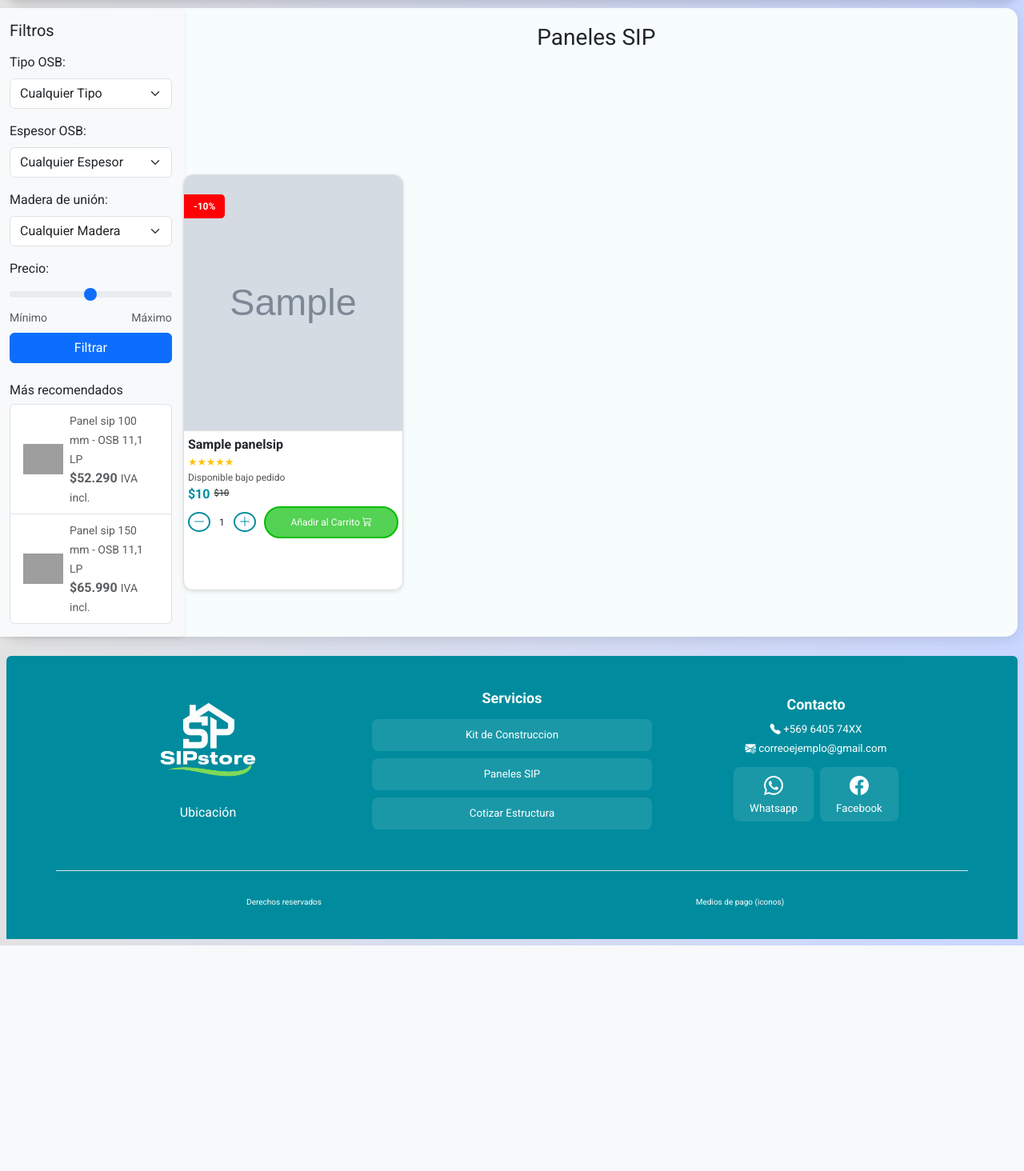
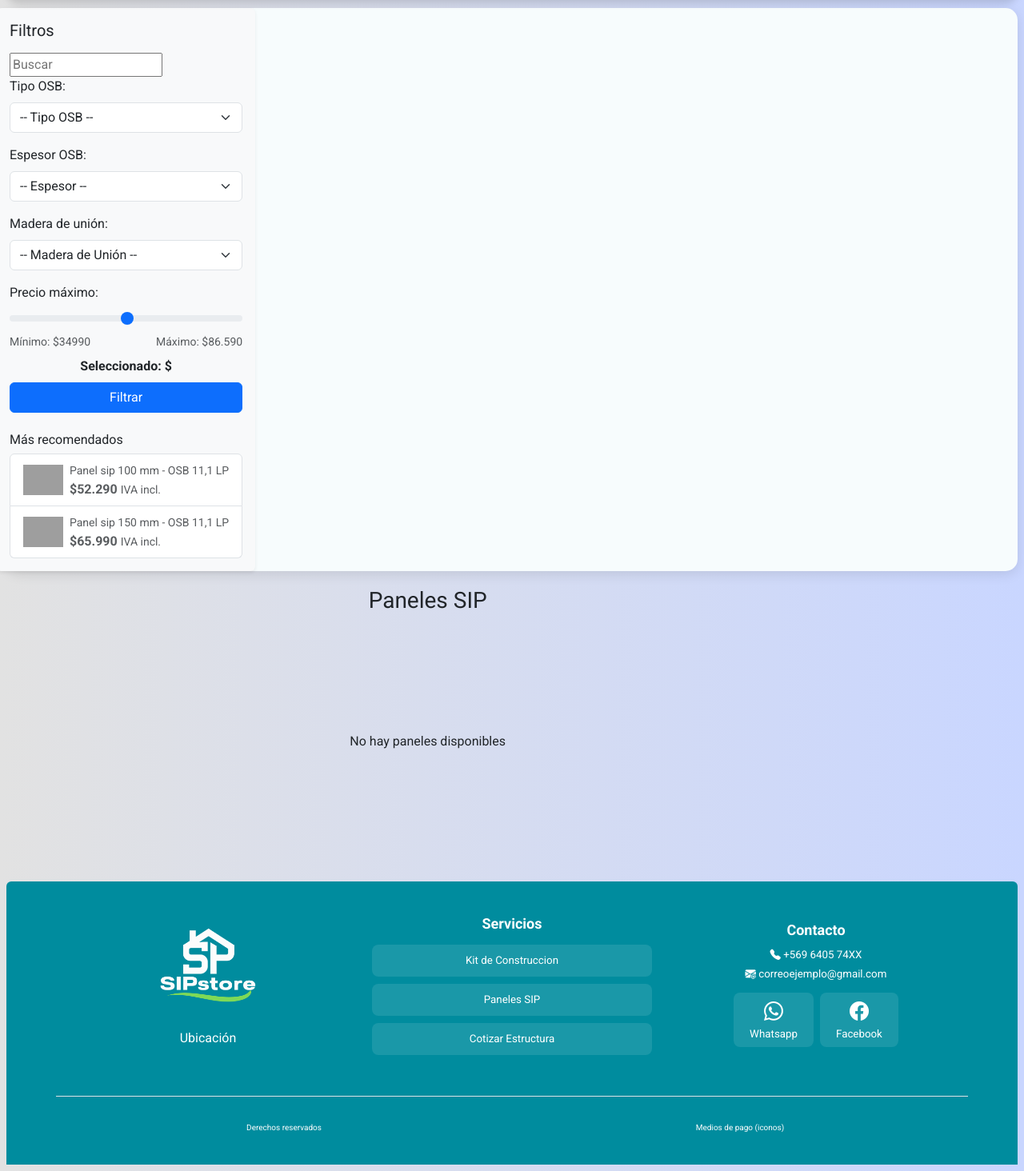
Before and after one commit to paocespedes-bit/Capstone-, a Django app: page /paneles/ in a window 1280 px wide. Shown: the part 89-1553 px from the top of the page at 80% size. Before the commit the page ends 1271 px from the top, so only its background shows below. Run offline with Django 5.2, Linux system fonts and the light colour scheme; tables that the repository leaves empty hold one stand-in row (values such as "Sample post"); grey boxes marked "Sample" are stand-in pictures; data that the repository does not hold is empty; some libraries are stand-ins or nearby versions; grey boxes are pictures that could not be loaded.

Commit message:
adiccion de filtros funcionales a paneles.html con funciones en views.py

```diff
--- a/Fase_2/Evidencias_Proyecto/SIPstore/store/templates/paneles.html
+++ b/Fase_2/Evidencias_Proyecto/SIPstore/store/templates/paneles.html
@@ -2,6 +2,7 @@
 <link rel="stylesheet" href="{% static 'store/style/paneles.css' %}" />
 {% endblock %} {% block title %}Paneles SIP{% endblock %} {% block content %}
 
+<form method="get"
   <div class="row">
   <!-- Sidebar fijo en escritorio -->
   <aside
@@ -9,40 +10,72 @@
   >
     <h5 class="mb-3">Filtros</h5>
 
+    <input type="text" name="search" class="" placeholder="Buscar" value="{{ search }}">
     <!-- Tipo OSB -->
     <div class="mb-3">
       <label class="form-label">Tipo OSB:</label>
-      <select class="form-select">
-        <option>Cualquier Tipo</option>
-        <option>OSB 11</option>
-        <option>OSB 15</option>
+      <select class="form-select" name="tipo_obs">
+        <option value="">-- Tipo OSB --</option>
+        {% for tipo in tipos_obs %}
+          <option value="{{ tipo }}" {% if tipo == tipo_obs_filtro %}selected{% endif %}>
+              {{ tipo }}
+          </option>
+      {% endfor %}
       </select>
     </div>
 
     <!-- Espesor OSB -->
     <div class="mb-3">
       <label class="form-label">Espesor OSB:</label>
-      <select class="form-select">
-        <option>Cualquier Espesor</option>
+      <select class="form-select" name="Espesor_OSB">
+        <option value="">-- Espesor --</option>
+        {% for e in espesores %}
+          <option value="{{ e }}" {% if e|stringformat:"s" == Espesor_OSB_filtro %}selected{% endif %}>
+              {{ e }} cm
+          </option>
+        {% endfor %}
       </select>
     </div>
 
     <!-- Madera -->
     <div class="mb-3">
       <label class="form-label">Madera de unión:</label>
-      <select class="form-select">
-        <option>Cualquier Madera</option>
+      <select class="form-select" name="madera_union">
+        <option value="">-- Madera de Unión --</option>
+        {% for m in maderas %}
+          <option value="{{ m }}" {% if m == madera_union_filtro %}selected{% endif %}>
+              {{ m }}
+          </option>
+        {% endfor %}
       </select>
     </div>
 
     <!-- Precio -->
     <div class="mb-3">
-      <label class="form-label">Precio:</label>
-      <input type="range" min="34990" max="86590" class="form-range" />
+      <label class="form-label">Precio máximo:</label>
+
+      <input
+          type="range"
+          class="form-range"
+          name="precio_max"
+          id="precioSlider"
+          min="{{ precio_min }}"
+          max="86590"
+          value="{{ precio_max }}"
+          step="1000"
+          oninput="precioOutput.value = this.value"
+      />
+
       <div class="d-flex justify-content-between small text-muted">
-        <span>Mínimo</span><span>Máximo</span>
+          <span>Mínimo: ${{ precio_min }}</span>
+          <span>Máximo: $86.590</span>
       </div>
-      <button class="btn btn-primary w-100 mt-2">Filtrar</button>
+
+      <div class="text-center mt-2">
+          <strong>Seleccionado: $<output id="precioOutput">{{ precio_max }}</output></strong>
+      </div>
+
+      <button type="submit" class="btn btn-primary w-100 mt-2">Filtrar</button>
     </div>
 
     <!-- Recomendados -->
@@ -73,6 +106,7 @@
     </div>
   </aside>
   </div>
+</form>
 
 <!-- Contenido principal -->
 <section class="col-12 col-md-9 col-lg-10">
@@ -92,9 +126,11 @@
 </section>
 
 <!-- Offcanvas: Filtros en móvil -->
+<form method="get"
   <div class="offcanvas offcanvas-start" tabindex="-1" id="filtrosOffcanvas">
     <div class="offcanvas-header">
       <h5 class="offcanvas-title">Filtros</h5>
+      <input type="text" name="search" class="" placeholder="Buscar" value="{{ search }}">
       <button
         type="button"
         class="btn-close"
@@ -105,34 +141,68 @@
       <!-- Contenido de filtros (mismo que el aside) -->
       <div class="mb-3">
       <label class="form-label">Tipo OSB:</label>
-      <select class="form-select">
-        <option>Cualquier Tipo</option>
-        <option>OSB 11</option>
-        <option>OSB 15</option>
+      <select class="form-select" name="tipo_obs">
+        <option value="">-- Tipo OSB --</option>
+        {% for tipo in tipos_obs %}
+          <option value="{{ tipo }}" {% if tipo == tipo_obs_filtro %}selected{% endif %}>
+              {{ tipo }}
+          </option>
+      {% endfor %}
       </select>
     </div>
 
+    <!-- Espesor OSB -->
     <div class="mb-3">
       <label class="form-label">Espesor OSB:</label>
-      <select class="form-select">
-        <option>Cualquier Espesor</option>
+      <select class="form-select" name="Espesor_OSB">
+        <option value="">-- Espesor --</option>
+        {% for e in espesores %}
+          <option value="{{ e }}" {% if e|stringformat:"s" == Espesor_OSB_filtro %}selected{% endif %}>
+              {{ e }} cm
+          </option>
+        {% endfor %}
       </select>
     </div>
 
+    <!-- Madera -->
     <div class="mb-3">
       <label class="form-label">Madera de unión:</label>
-      <select class="form-select">
-        <option>Cualquier Madera</option>
+      <select class="form-select" name="madera_union">
+        <option value="">-- Madera de Unión --</option>
+        {% for m in maderas %}
+          <option value="{{ m }}" {% if m == madera_union_filtro %}selected{% endif %}>
+              {{ m }}
+          </option>
+        {% endfor %}
       </select>
     </div>
 
+    <!-- Precio -->
     <div class="mb-3">
-      <label class="form-label">Precio:</label>
-      <input type="range" min="34990" max="86590" class="form-range" />
+      <label class="form-label">Precio máximo:</label>
+
+      <input
+          type="range"
+          class="form-range"
+          name="precio_max"
+          id="precioSlider"
+          min="{{ precio_min }}"
+          max="86590"
+          value="{{ precio_max }}"
+          step="1000"
+          oninput="precioOutput.value = this.value"
+      />
+
       <div class="d-flex justify-content-between small text-muted">
-        <span>Mínimo</span><span>Máximo</span>
+          <span>Mínimo: ${{ precio_min }}</span>
+          <span>Máximo: $86.590</span>
       </div>
-      <button class="btn btn-primary w-100 mt-2">Filtrar</button>
+
+      <div class="text-center mt-2">
+          <strong>Seleccionado: $<output id="precioOutput">{{ precio_max }}</output></strong>
+      </div>
+
+      <button type="submit" class="btn btn-primary w-100 mt-2">Filtrar</button>
     </div>
 
       <h6 class="mt-4">Más recomendados</h6>
@@ -162,5 +232,5 @@
       </div>
     </div>
   </div>
-
+</form>
 {% endblock %}
--- a/Fase_2/Evidencias_Proyecto/SIPstore/store/views.py
+++ b/Fase_2/Evidencias_Proyecto/SIPstore/store/views.py
@@ -5,12 +5,55 @@ from .models import PanelSIP, KitConstruccion
 #! Aqui se agregan las views (templates).
 
 def paneles(request):
-    paneles = PanelSIP.objects.all()
+    # Filtros para paneles
+    search = request.GET.get('search', '').strip()
+
+    tipo_obs_filtro = request.GET.get('tipo_obs', '').strip()
+    Espesor_OSB_filtro = request.GET.get('espesor', '').strip()
+    madera_union_filtro = request.GET.get('madera_union', '').strip()
+
+    precio_max = request.GET.get('precio_max', '').strip()
+
+    paneles_sip = PanelSIP.objects.all()
+    # Filtros para paneles por busqueda de caracteres
+    if search:
+        paneles_sip = paneles_sip.filter(tipo_obs__icontains=search)
+    # Filtros para paneles por select opcional de tipo de filtro
+    if tipo_obs_filtro:
+        paneles_sip = paneles_sip.filter(tipo_obs=tipo_obs_filtro)
+    # Filtros para paneles por select opcional de espesor del OSB
+    if Espesor_OSB_filtro:
+        paneles_sip = paneles_sip.filter(espesor=Espesor_OSB_filtro)
+    # Filtros para paneles por select opcional de Madera de union
+    if madera_union_filtro:
+        paneles_sip = paneles_sip.filter(madera_union=madera_union_filtro)
+    # Filtros para paneles por precio
+    MIN_PRECIO = 34990
+    paneles_sip = paneles_sip.filter(precio__gte=MIN_PRECIO)
+
+    if precio_max:
+        try:
+            paneles_sip = paneles_sip.filter(precio__lte=float(precio_max))
+        except ValueError:
+            pass  # ignora si el valor no es numérico
+
+    tipos_obs = PanelSIP.objects.values_list('tipo_obs', flat=True).distinct()
+    espesores = PanelSIP.objects.values_list('espesor', flat=True).distinct()
+    maderas = PanelSIP.objects.values_list('madera_union', flat=True).distinct()
+
     context = {
-        'paneles': paneles,
-
+        'paneles': paneles_sip,
+        'tipos_obs': tipos_obs,
+        'espesores': espesores,
+        'maderas': maderas,
+        'search': search,
+        'tipo_obs_filtro': tipo_obs_filtro,
+        'Espesor_OSB_filtro': Espesor_OSB_filtro,
+        'madera_union_filtro': madera_union_filtro,
+        'precio_min': MIN_PRECIO,
+        'precio_max': precio_max,
     }
-    return render(request, 'paneles.html',context)
+    return render(request, 'paneles.html', context)
 
 def kits(request):
     kits = KitConstruccion.objects.all()
```
Lines whose indentation alone changed are shown as unchanged.
